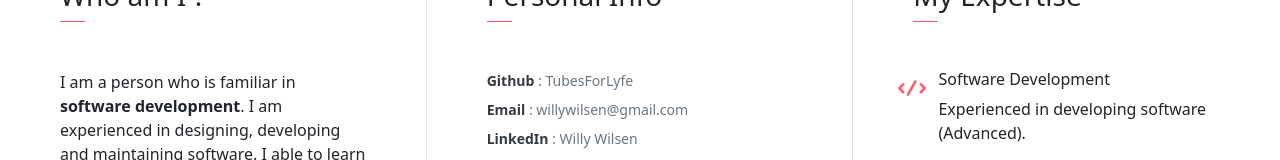
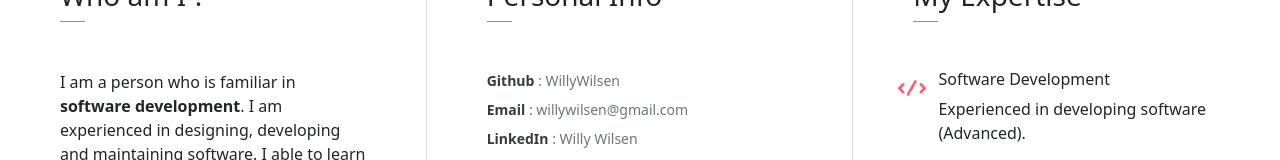
Before and after one commit to WillyWilsen/My-Profile-UI, a Next.js app: page / in a window 1280 px wide. Shown: the part 721-881 px from the top of the page. Built offline with nearby package versions, Linux system fonts and the light colour scheme; no server answers.

Commit message:
Update Profile

```diff
--- a/pages/index.js
+++ b/pages/index.js
@@ -272,7 +272,7 @@ export default function Home() {
                     <h3 className={`${custom.fontweightlight}`}>Personal Info</h3>
                     <span className={`${custom.line} mb-5`}></span>
                     <ul className={`mt40 ${custom.info} list-unstyled`}>
-                        <li><span>Github</span> : TubesForLyfe</li>
+                        <li><span>Github</span> : WillyWilsen</li>
                         <li><span>Email</span> : willywilsen@gmail.com</li>
                         <li><span>LinkedIn</span> : Willy Wilsen </li>
                         <li><span>Phone</span> : +62 819-4946-7344</li>
```
